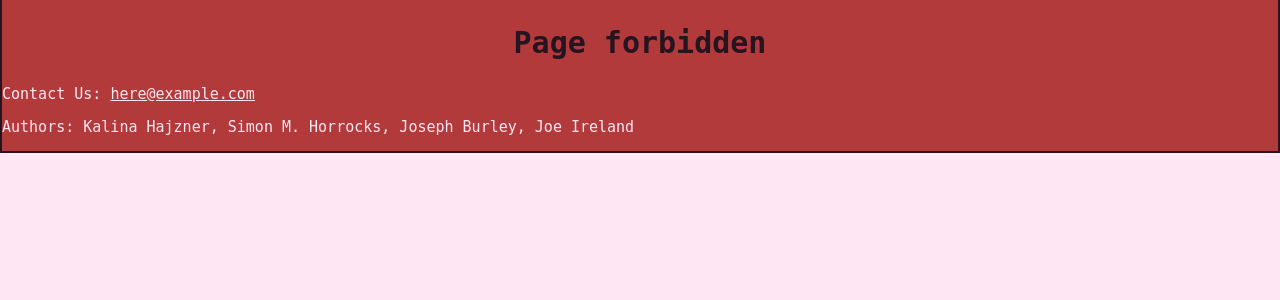
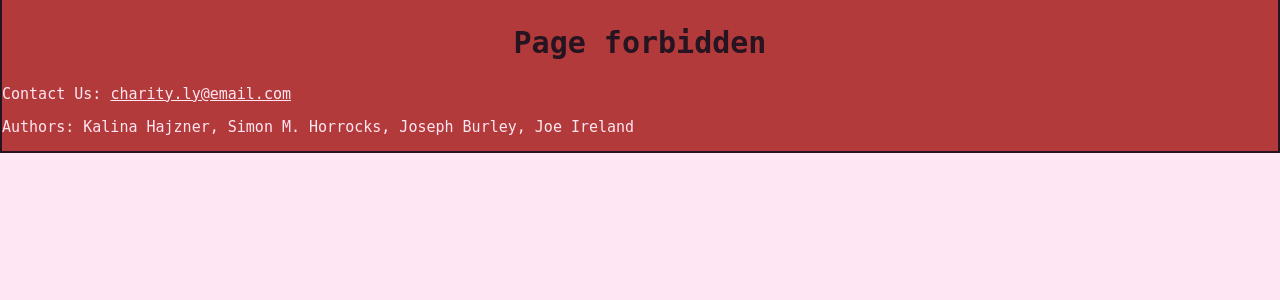
Before and after one commit to SimonHorrocks/Charit.ly, a Flask app: page /admin in a window 1280 px wide. Shown: the part 44-344 px from the top of the page. Run offline with Flask 2, Linux system fonts and the light colour scheme; the visitor is signed in with stand-in values (Sample User, id 1); data comes from the database, SQL or seed files in the repository; data that the repository does not hold is empty.

Commit message:
Updated email in the footnote.

```diff
--- a/templates/base.html
+++ b/templates/base.html
@@ -78,8 +78,8 @@
 
 </body>
 <footer>
-    <p>Contact Us: <a href="mailto:charity">here@example.com</a></p>
+    <p>Contact Us: <a href="mailto:charity.ly@email.com">charity.ly@email.com</a></p>
   <p>Authors:  Kalina Hajzner, Simon M. Horrocks, Joseph Burley, Joe Ireland </p>
-    {# TODO: Add our email #}
+
 </footer>
 </html>
```
